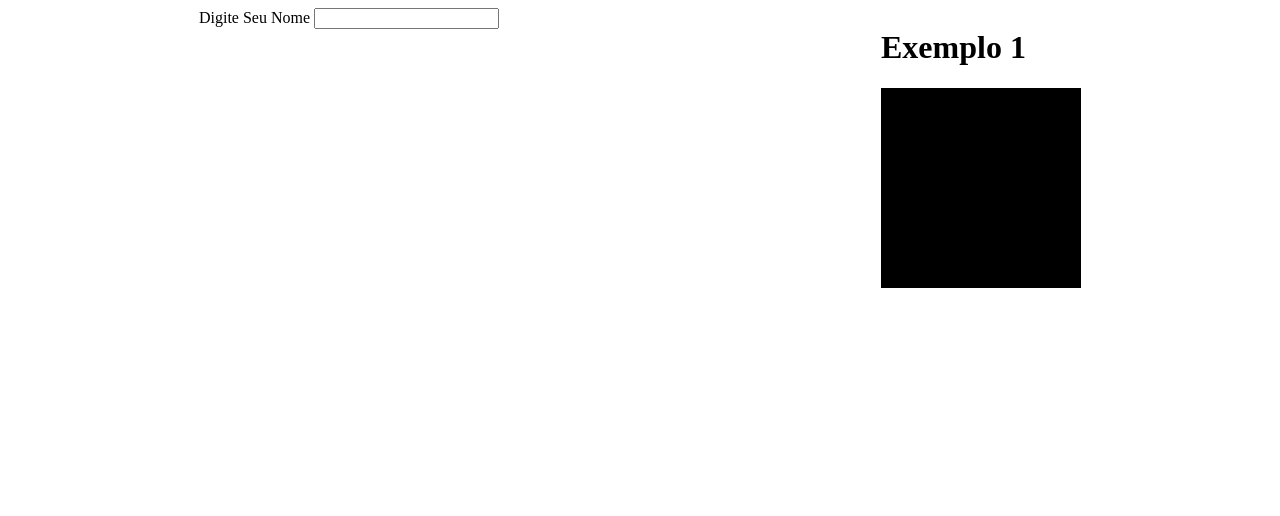
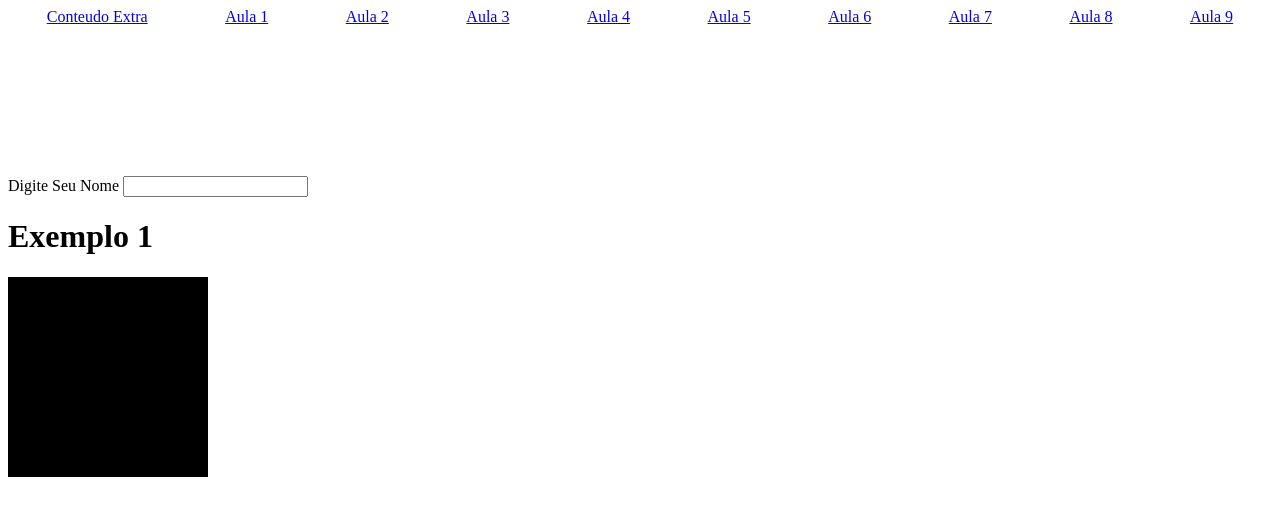
Before and after one commit to Lukas656/Aula-Jquery, a plain HTML site: page aula4.html in a window 1280 px wide. Drawn offline with nearby package versions, Linux system fonts and the light colour scheme.

Commit message:
Organizando navegação entre os exemplos

```diff
--- a/aula4.html
+++ b/aula4.html
@@ -8,21 +8,23 @@
     <script src="https://code.jquery.com/jquery-3.7.1.js"
         integrity="sha256-eKhayi8LEQwp4NKxN+CfCh+3qOVUtJn3QNZ0TciWLP4=" crossorigin="anonymous"></script>
 
-    <style>
-        body {
-            display: flex;
-            justify-content: space-around;
-        }
-
-        #bloco {
-            width: 200px;
-            height: 200px;
-            background-color: black;
-        }
-    </style>
-</head>
-
-<body>
+        <link rel="stylesheet" href="style.css">
+    </head>
+    <body>
+        <header>
+            <nav>
+                <a href="Estudo-Extra.html">Conteudo Extra</a>
+                <a href="aula1.html">Aula 1</a>
+                <a href="aula2.html">Aula 2</a>
+                <a href="aula3.html">Aula 3</a>
+                <a href="aula4.html">Aula 4</a>
+                <a href="aula5.html">Aula 5</a>
+                <a href="aula6.html">Aula 6</a>
+                <a href="aula7.html">Aula 7</a>
+                <a href="aula8.html">Aula 8</a>
+                <a href="aula9.html">Aula 9</a>
+            </nav>
+        </header>
     <div class="box1">
         <label>Digite Seu Nome</label>
         <input type="text" id="nome" />
--- /dev/null
+++ b/style.css
@@ -0,0 +1,22 @@
+nav{
+    margin-bottom: 150px;
+    display: flex;
+    justify-content: space-around;
+}
+
+.box {
+    display: flex;
+    justify-content: space-around;
+}
+
+#bloco {
+    width: 200px;
+    height: 200px;
+    background-color: black;
+}
+
+#bloco2 {
+    width: 200px;
+    height: 200px;
+    background-color: red;
+}
```
Also changed, not shown: aula1.html (+15 -0 lines), aula2.html (+17 -3 lines), aula3.html (+15 -3 lines), aula5.html (+16 -8 lines), aula6.html (+15 -18 lines), aula7.html (+17 -3 lines), aula8.html (+17 -3 lines), aula9.html (+15 -0 lines), 1 other file.
